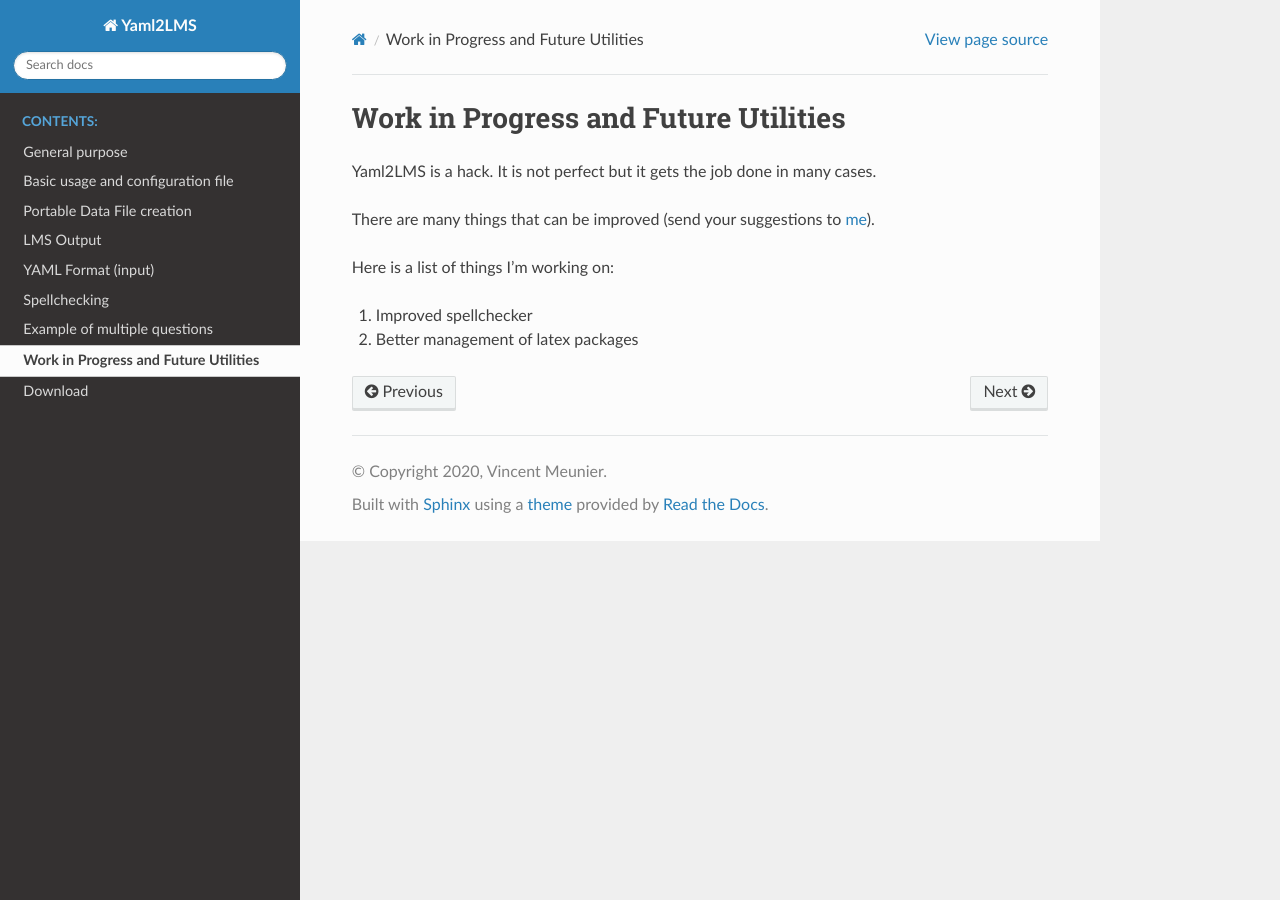
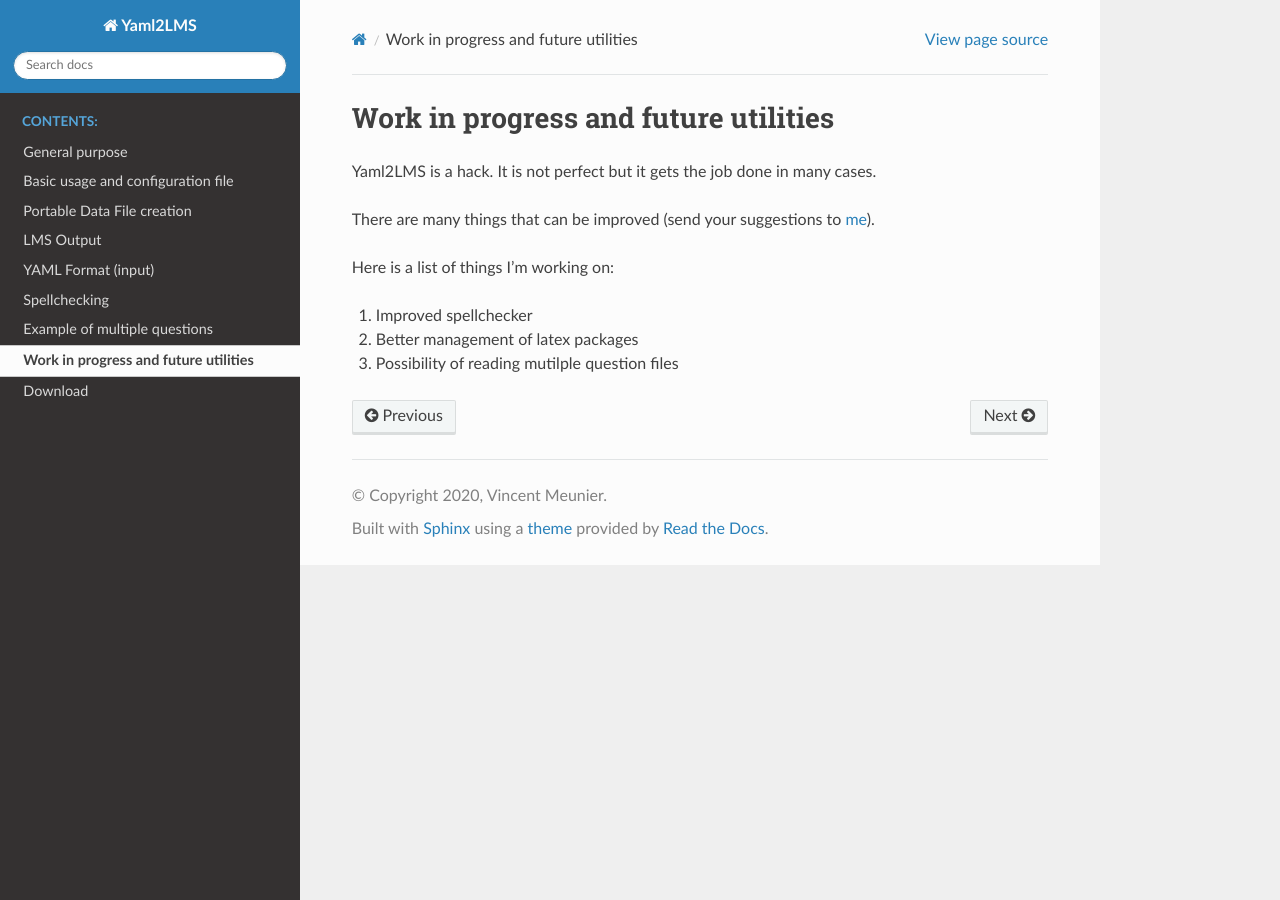
Before and after one commit to meuniv/yamldoc, a Sphinx documentation site: the page built from docs/WorkinProgress.rst, in a window 1280 px wide. Built offline with Sphinx 7.4.7 and the Read the Docs theme 2.0.0, drawn with Linux system fonts in a browser that asks for light colours.

Commit message:
Update WorkinProgress.rst

```diff
--- a/docs/WorkinProgress.rst
+++ b/docs/WorkinProgress.rst
@@ -1,4 +1,4 @@
-Work in Progress and Future Utilities
+Work in progress and future utilities
 -------------------------------------
 
 Yaml2LMS is a hack. It is not perfect but it gets the job done in many cases.
@@ -9,6 +9,7 @@ Here is a list of things I'm working on:
 
 1) Improved spellchecker
 2) Better management of latex packages
+3) Possibility of reading mutilple question files
 
 
 
```
